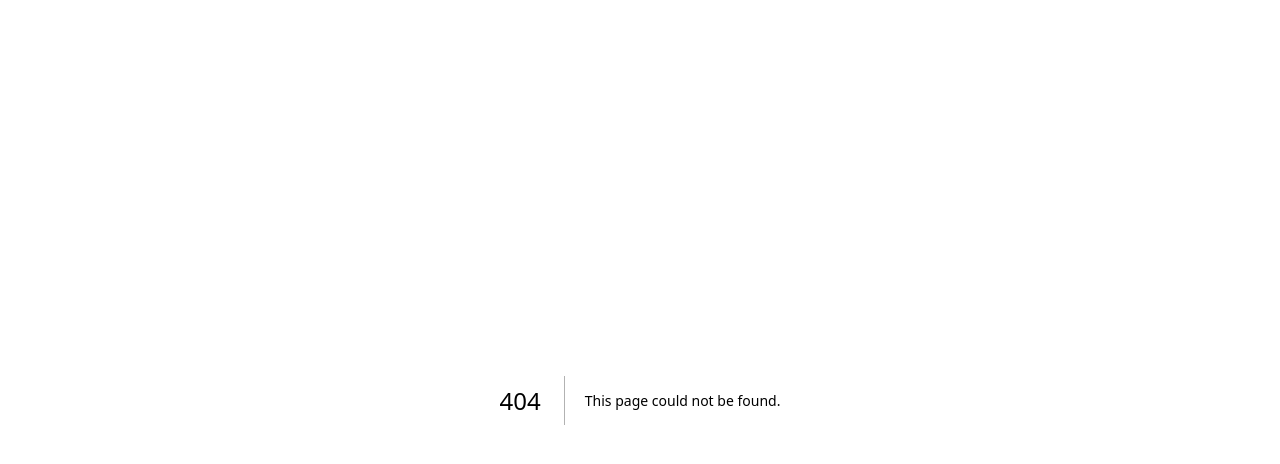
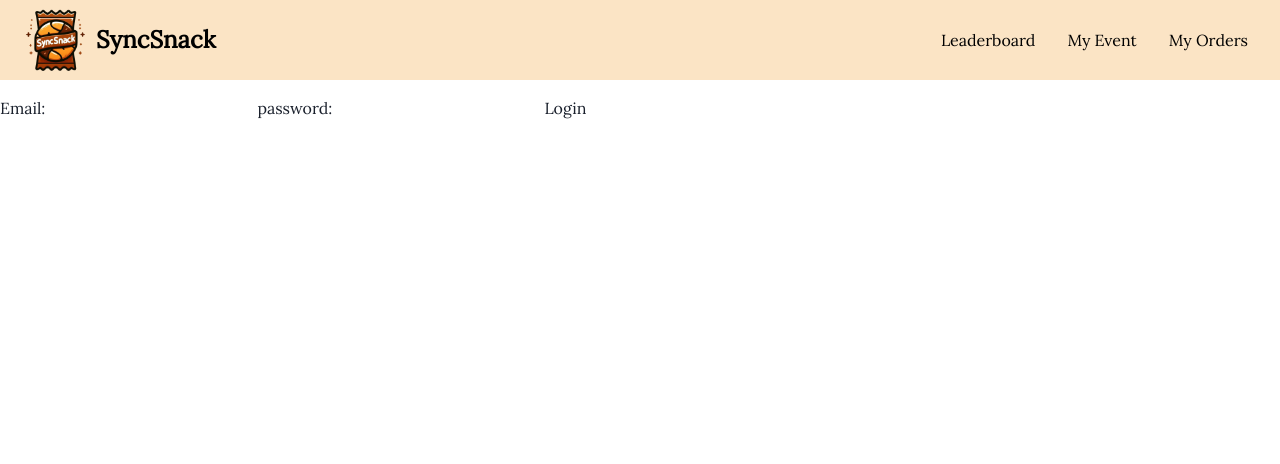
Before and after one commit to simecki123/SyncSnackApp, a Next.js app in the folder sync-snack/: page /login in a window 1280 px wide. Before the commit this address had no page. Shown: the top 464 px of the page. Built offline with nearby package versions, Linux system fonts and the light colour scheme.

Commit message:
add server action to post on login

```diff
--- /dev/null
+++ b/sync-snack/app/(main)/login/page.tsx
@@ -0,0 +1,7 @@
+import LoginForm from "@/app/components/login/LoginForm";
+
+export default function LoginPage() {
+  return (
+    <LoginForm />
+  )
+}
--- /dev/null
+++ b/sync-snack/app/actions.ts
@@ -0,0 +1,30 @@
+'use server'
+
+import { revalidatePath } from "next/cache";
+import { z } from "zod"
+
+export async function loginUser(formData: FormData) {
+
+  console.log('inside server action..');
+
+  const schema = z.object({
+    email: z.string().email(),
+    password: z.string(),
+  });
+
+  const data = schema.parse({
+    email: formData.get('email'),
+    password: formData.get('password'),
+  });
+
+  try {
+    // here a we make the post request do the backend
+    fetch(`${process.env.BACKEND_URL}/login`)
+
+    revalidatePath('/')
+
+    return { message: 'Logged in user' }
+  } catch (e) {
+    return { message: 'Failed to log in' }
+  }
+}
--- /dev/null
+++ b/sync-snack/app/components/login/LoginForm.tsx
@@ -0,0 +1,32 @@
+'use client'
+import { loginUser } from "@/app/actions"
+import { useFormState, useFormStatus } from "react-dom"
+
+const initialState = {
+  message: '',
+}
+
+export default function LoginForm() {
+
+  // const [state, formAction] = useFormState(loginUser, initialState)
+
+  return (
+    <form action={loginUser}>
+      <label htmlFor="email">Email:</label>
+      <input type="email" id="email" name="email" required />
+      <label htmlFor="password">password:</label>
+      <input type="password" id="password" name="password" required />
+      <SubmitButton />
+    </form>
+
+  )
+}
+
+function SubmitButton() {
+  const { pending } = useFormStatus()
+  return (
+    <button type="submit" aria-disabled={pending}>
+      Login
+    </button>
+  )
+}
--- a/sync-snack/package.json
+++ b/sync-snack/package.json
@@ -17,7 +17,8 @@
     "framer-motion": "^11.3.8",
     "next": "14.2.5",
     "react": "^18",
-    "react-dom": "^18"
+    "react-dom": "^18",
+    "zod": "^3.23.8"
   },
   "devDependencies": {
     "@types/node": "^20",
```
Also changed, not shown: 1 other file (tests, documents, lock files or other folders).
